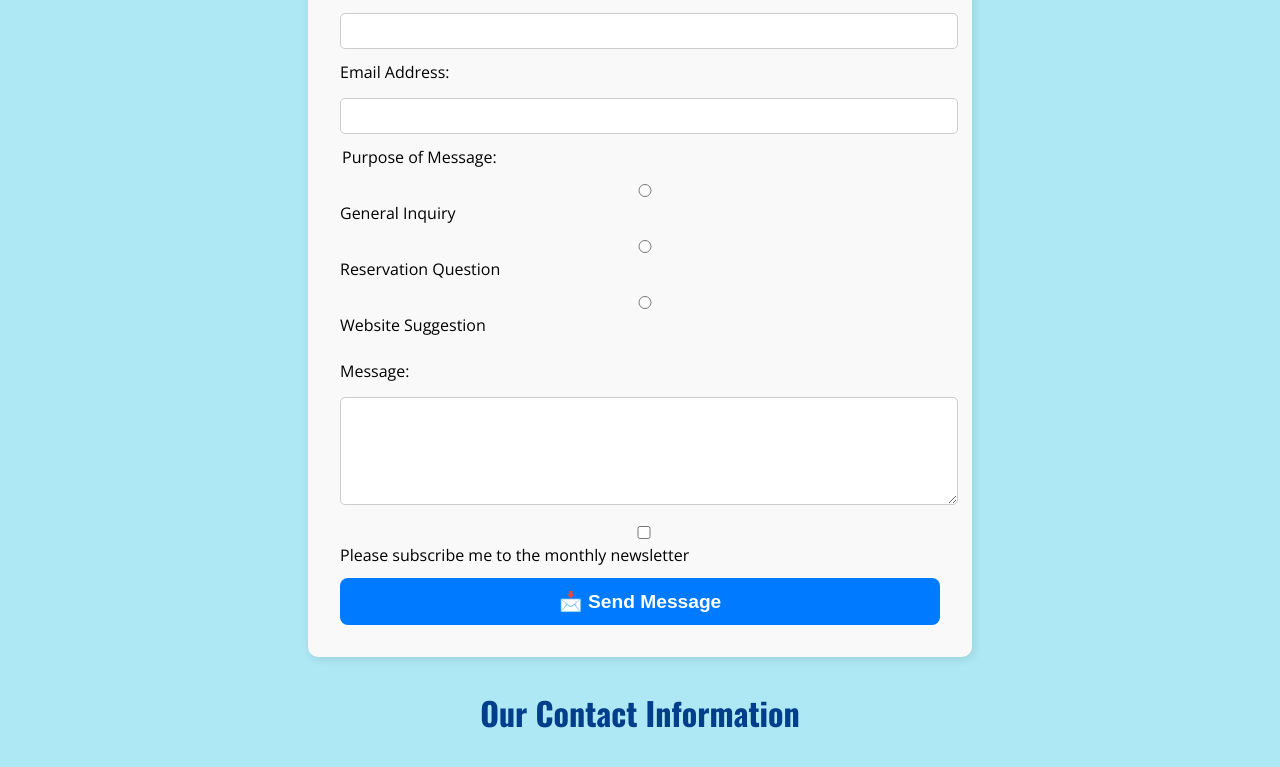
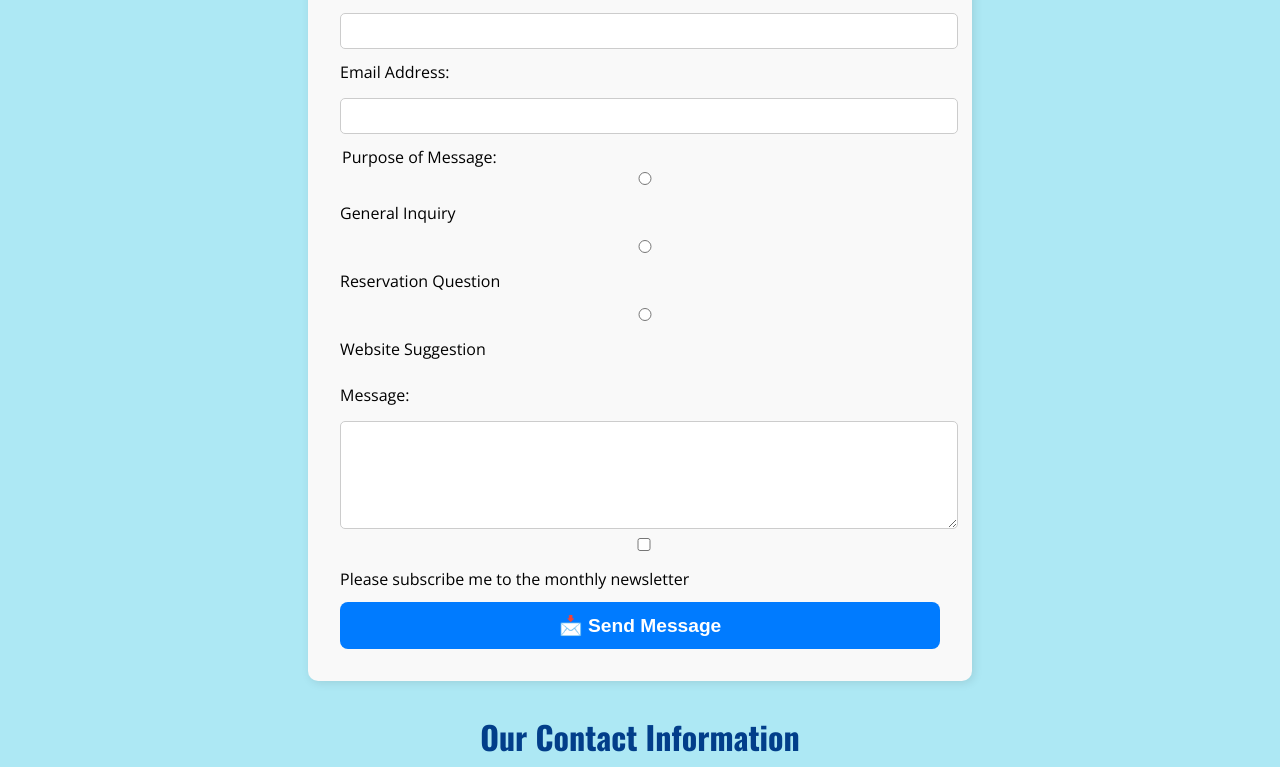
Before and after one commit to NephiImo/wdd130, a plain HTML site: page wwr/contact.html.html in a window 1280 px wide. Shown: the part 330-1097 px from the top of the page. Drawn offline with nearby package versions, Linux system fonts and the light colour scheme.

Commit message:
improved

```diff
--- a/wwr/contact.html.html
+++ b/wwr/contact.html.html
@@ -28,37 +28,33 @@
         <section class="contact-form">
             <h2>Contact Us</h2>
             <form action="submit_form.php" method="post">
-                <label for="name">Full Name:</label>
-                <input type="text" id="name" name="name" required>
+                <label for="full-name">Full Name:</label>
+                <input type="text" id="full-name" name="full-name" required>
 
                 <label for="email">Email Address:</label>
                 <input type="email" id="email" name="email" required>
 
                 <fieldset id="purpose-fieldset">
                     <legend>Purpose of Message:</legend>
-                    <label for="general-inquiry">
-                        <input type="radio" id="general-inquiry" name="purpose" value="General Inquiry" required> General Inquiry
-                    </label>
-                    <label for="reservation-question">
-                        <input type="radio" id="reservation-question" name="purpose" value="Reservation Question"> Reservation Question
-                    </label>
-                    <label for="website-suggestion">
-                        <input type="radio" id="website-suggestion" name="purpose" value="Website Suggestion"> Website Suggestion
-                    </label>
+                    <input type="radio" id="general-inquiry" name="purpose" value="General Inquiry" required>
+                    <label for="general-inquiry">General Inquiry</label>
+
+                    <input type="radio" id="reservation-question" name="purpose" value="Reservation Question">
+                    <label for="reservation-question">Reservation Question</label>
+
+                    <input type="radio" id="website-suggestion" name="purpose" value="Website Suggestion">
+                    <label for="website-suggestion">Website Suggestion</label>
                 </fieldset>
 
                 <label for="message">Message:</label>
                 <textarea id="message" name="message" rows="5" required></textarea>
 
-                <label for="subscribe">
-                    <input type="checkbox" name="subscribe" value="yes">
-                    Please subscribe me to the monthly newsletter
-                </label>
+                <input type="checkbox" id="subscribe" name="subscribe" value="yes">
+                <label for="subscribe">Please subscribe me to the monthly newsletter</label>
 
-                <button type="submit" class="submit-btn">📩 Send Message</button>
+                <button type="submit" id="submit-btn" class="submit-btn">📩 Send Message</button>
             </form>
         </section>
-
 
         <section>
             <h2>Our Contact Information</h2>
```
